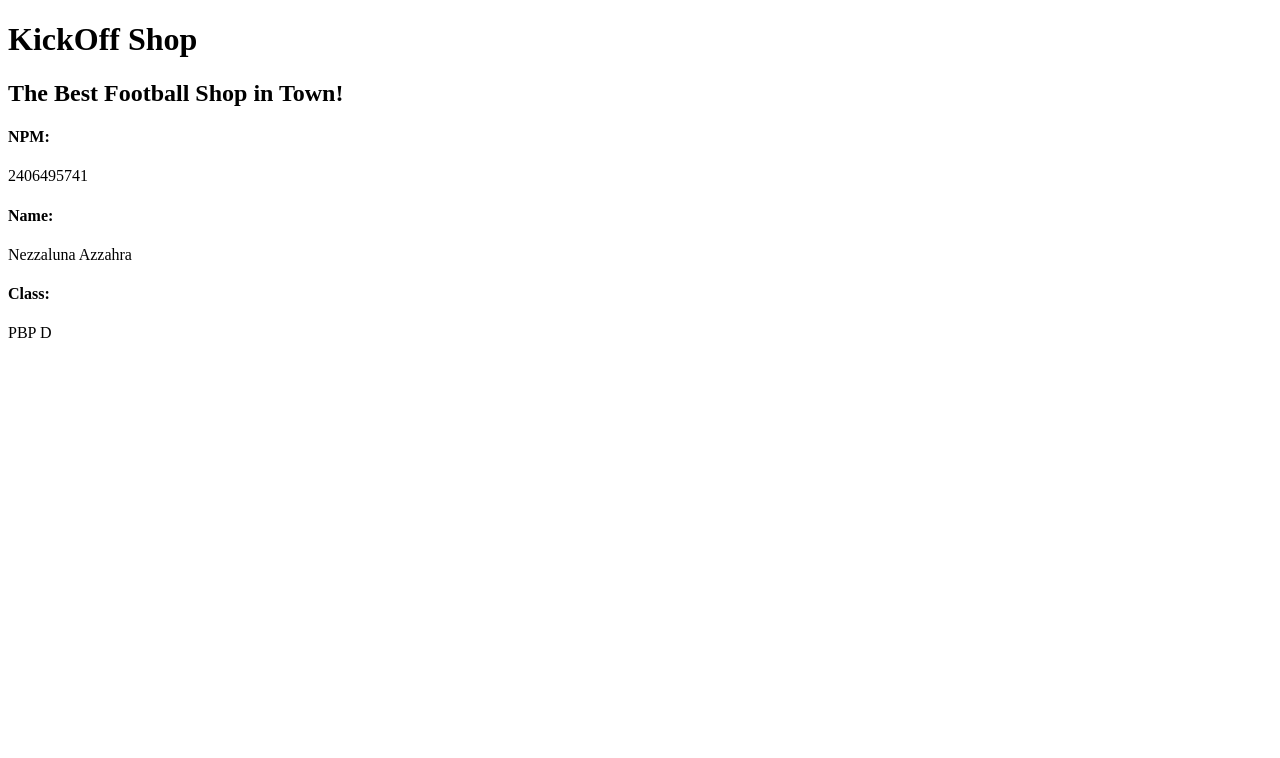
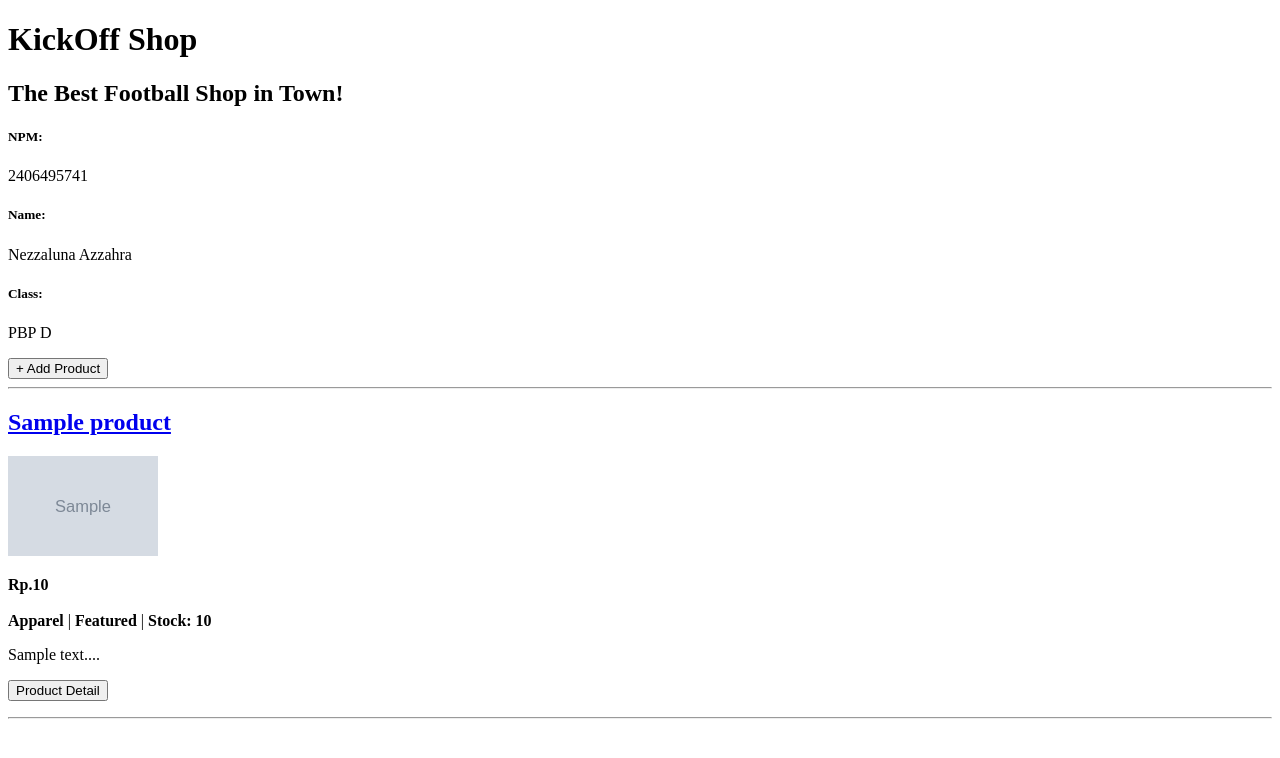
Before and after one commit to moondiverc/kickoff-shop, a Django app: page / in a window 1280 px wide. Shown: the top 758 px of the page. Run offline with Django 5.2, Linux system fonts and the light colour scheme; tables that the repository leaves empty hold one stand-in row (values such as "Sample post"); grey boxes marked "Sample" are stand-in pictures.

Commit message:
chore: create product, product detail, forms

```diff
--- a/kickoff_shop/settings.py
+++ b/kickoff_shop/settings.py
@@ -32,6 +32,9 @@ DEBUG = True
 
 ALLOWED_HOSTS = ["localhost", "127.0.0.1", "nezzaluna-azzahra-kickoffshop.pbp.cs.ui.ac.id"]
 
+CSRF_TRUSTED_ORIGINS = [
+    "https://nezzaluna-azzahra-kickoffshop.pbp.cs.ui.ac.id",
+]
 
 # Application definition
 
--- a/main/forms.py
+++ b/main/forms.py
@@ -4,4 +4,4 @@ from main.models import Product
 class ProductForm(ModelForm):
     class Meta:
         model = Product
-        fields = ["name", "price", "description", "category", "thumbnail", "is_featured"]
+        fields = ["name", "price", "stock", "description", "category", "thumbnail", "is_featured"]
--- a/main/models.py
+++ b/main/models.py
@@ -1,21 +1,23 @@
+import uuid
 from django.db import models
 
 # Create your models here.
 class Product(models.Model):
     CATEGORY_CHOICES = [
-        ('transfer', 'Transfer'),
-        ('update', 'Update'),
-        ('exclusive', 'Exclusive'),
-        ('match', 'Match'),
-        ('rumor', 'Rumor'),
-        ('analysis', 'Analysis'),
+    ('apparel', 'Apparel'),
+    ('footwear', 'Footwear'),
+    ('accessories', 'Accessories'),
+    ('equipment', 'Equipment'),
+    ('merchandise', 'Merchandise'),
     ]
 
+    id = models.UUIDField(primary_key=True, default=uuid.uuid4, editable=False)
     name = models.CharField(max_length=255)
     price = models.IntegerField(default=0)
+    stock = models.IntegerField(default=0)
     description = models.TextField()
     thumbnail = models.URLField(blank=True, null=True)
-    category = models.CharField(max_length=20, choices=CATEGORY_CHOICES, default='update')
+    category = models.CharField(max_length=20, choices=CATEGORY_CHOICES, default='apparel')
     is_featured = models.BooleanField(default=False)
 
     def __str__(self):
--- a/main/templates/main.html
+++ b/main/templates/main.html
@@ -6,16 +6,61 @@
     <title>KickOff Shop</title>
   </head>
   <body>
-    {% extends 'base.html' %} {% block content %}
     <h1>KickOff Shop</h1>
     <h2>The Best Football Shop in Town!</h2>
+    <h5>NPM:</h5>
+    <p>{{ npm }}</p>
 
-    <h4>NPM:</h4>
-    <p>{{ npm }}</p>
-    <h4>Name:</h4>
+    <h5>Name:</h5>
     <p>{{ name }}</p>
-    <h4>Class:</h4>
+
+    <h5>Class:</h5>
     <p>{{ class }}</p>
-    {% endblock content %}
+
+    <a href="{% url 'main:create_product' %}">
+      <button>+ Add Product</button>
+    </a>
+
+    <hr />
+
+    {% if not product_list %}
+    <p>Belum ada data produk pada KickOff Shop.</p>
+    {% else %} {% for product in product_list %}
+    <div>
+      <h2>
+        <a href="{% url 'main:show_product' product.id %}"
+          >{{ product.name }}</a
+        >
+      </h2>
+
+      {% if product.thumbnail %}
+      <img
+        src="{{ product.thumbnail }}"
+        alt="thumbnail"
+        width="150"
+        height="100"
+      />
+      <br />
+      {% endif %}
+
+      <p>
+        <b>Rp.{{ product.price }}</b>
+        </br></br>
+        <b>{{ product.get_category_display }}</b> | {% if product.is_featured %}
+        <b>Featured</b> | {% endif %}
+        <b>Stock: {{ product.stock }}</b>
+      </p>
+
+      <p>{{ product.description|truncatewords:25 }}...</p>
+
+      <p>
+        <a href="{% url 'main:show_product' product.id %}"
+          ><button>Product Detail</button></a
+        >
+      </p>
+    </div>
+
+    <hr />
+    {% endfor %} {% endif %}
   </body>
 </html>
--- a/main/views.py
+++ b/main/views.py
@@ -6,10 +6,13 @@ from django.core import serializers
 
 # Create your views here.
 def show_main(request):
+    product_list = Product.objects.all()
+
     context = {
         'npm' : '2406495741',
         'name': 'Nezzaluna Azzahra',
-        'class': 'PBP D'
+        'class': 'PBP D',
+        'product_list': product_list
     }
 
     return render(request, "main.html", context)
@@ -26,7 +29,6 @@ def create_product(request):
 
 def show_product(request, id):
     product = get_object_or_404(Product, pk=id)
-    product.increment_views()
 
     context = {
         'product': product
@@ -47,18 +49,18 @@ def show_json(request):
     return HttpResponse(json_data, content_type="application/json")
 
 # mengembalikan data dalam bentuk XML berdasarkan ID
-def show_xml_by_id(request, news_id):
+def show_xml_by_id(request, product_id):
    try:
-       product_item = Product.objects.filter(pk=news_id)
+       product_item = Product.objects.filter(pk=product_id)
        xml_data = serializers.serialize("xml", product_item)
        return HttpResponse(xml_data, content_type="application/xml")
    except Product.DoesNotExist:
        return HttpResponse(status=404)
 
 # mengembalikan data dalam bentuk JSON berdasarkan ID
-def show_json_by_id(request, news_id):
+def show_json_by_id(request, product_id):
    try:
-       product_item = Product.objects.get(pk=news_id)
+       product_item = Product.objects.get(pk=product_id)
        json_data = serializers.serialize("json", [product_item])
        return HttpResponse(json_data, content_type="application/json")
    except Product.DoesNotExist:
```
Also changed, not shown: main/templates/create_product.html (+17 -0 lines), main/templates/product_detail.html (+7 -8 lines), main/migrations/0003_product_stock_alter_product_category.py (added), main/migrations/0004_alter_product_id.py (added).
